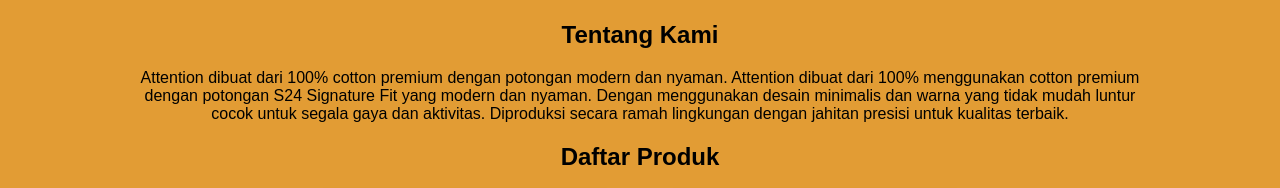
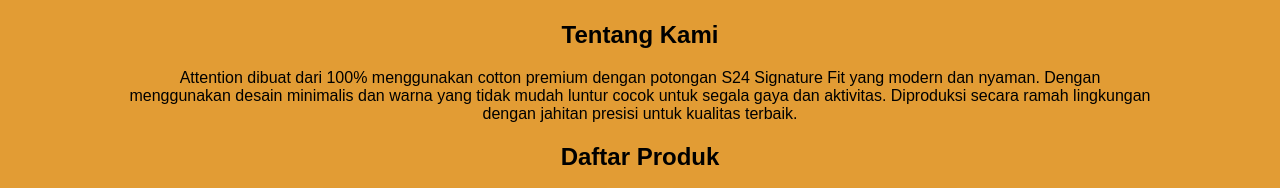
Before and after one commit to raditya247/Attention, a plain HTML site: page index.html in a window 1280 px wide. Shown: the part 534-722 px from the top of the page. Drawn offline with Linux system fonts and the light colour scheme.

Commit message:
Update index.html

```diff
--- a/index.html
+++ b/index.html
@@ -24,8 +24,7 @@
       <div class="about">
         <h2>Tentang Kami</h2>
         <p style="font-size: 20px; font-weight: bold;"></p>
-          Attention dibuat dari 100% cotton premium dengan potongan modern dan
-          nyaman. Attention dibuat dari 100% menggunakan cotton premium dengan
+          Attention dibuat dari 100% menggunakan cotton premium dengan
           potongan S24 Signature Fit yang modern dan nyaman. Dengan menggunakan
           desain minimalis dan warna yang tidak mudah luntur cocok untuk segala
           gaya dan aktivitas. Diproduksi secara ramah lingkungan dengan jahitan
```
